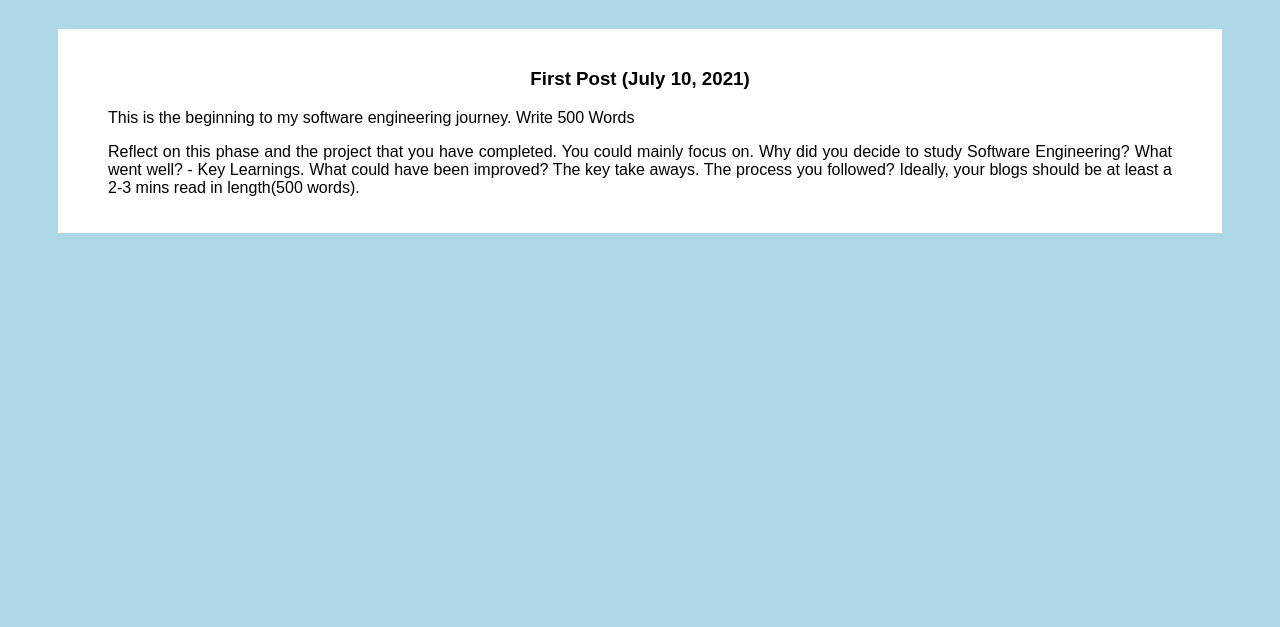
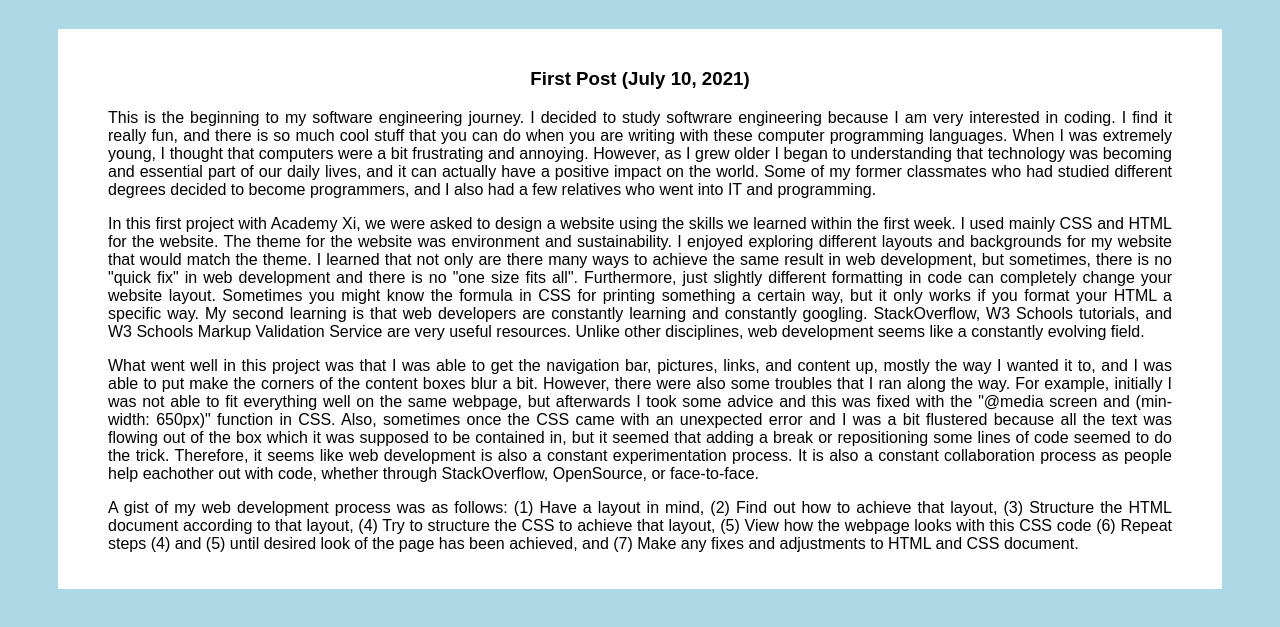
Before and after one commit to codingspirits/se-blog, a plain HTML site: page index.html in a window 1280 px wide. Shown: the part 203-830 px from the top of the page. Before the commit the page ends 800 px from the top, so only its background shows below. Drawn offline with Linux system fonts and the light colour scheme.

Commit message:
First blog post

```diff
--- a/index.html
+++ b/index.html
@@ -24,19 +24,12 @@
 
         <section class= post>
             <div id= middle><h3> First Post (July 10, 2021)</h3></div>
-            <div><p> This is the beginning to my software engineering journey. Write 500 Words </p>
+            <div>
+                <p> This is the beginning to my software engineering journey. I decided to study softwrare engineering because I am very interested in coding. I find it really fun, and there is so much cool stuff that you can do when you are writing with these computer programming languages. When I was extremely young, I thought that computers were a bit frustrating and annoying. However, as I grew older I began to understanding that technology was becoming and essential part of our daily lives, and it can actually have a positive impact on the world. Some of my former classmates who had studied different degrees decided to become programmers, and I also had a few relatives who went into IT and programming. </p>
+                <p>In this first project with Academy Xi, we were asked to design a website using the skills we learned within the first week. I used mainly CSS and HTML for the website. The theme for the website was environment and sustainability. I enjoyed exploring different layouts and backgrounds for my website that would match the theme. I learned that not only are there many ways to achieve the same result in web development, but sometimes, there is no "quick fix" in web development and there is no "one size fits all". Furthermore, just slightly different formatting in code can completely change your website layout. Sometimes you might know the formula in CSS for printing something a certain way, but it only works if you format your HTML a specific way. My second learning is that web developers are constantly learning and constantly googling. StackOverflow, W3 Schools tutorials, and W3 Schools Markup Validation Service are very useful resources. Unlike other disciplines, web development seems like a constantly evolving field.</p>
+                <p>What went well in this project was that I was able to get the navigation bar, pictures, links, and content up, mostly the way I wanted it to, and I was able to put make the corners of the content boxes blur a bit. However, there were also some troubles that I ran along the way. For example, initially I was not able to fit everything well on the same webpage, but afterwards I took some advice and this was fixed with the "@media screen and (min-width: 650px)" function in CSS. Also, sometimes once the CSS came with an unexpected error and I was a bit flustered because all the text was flowing out of the box which it was supposed to be contained in, but it seemed that adding a break or repositioning some lines of code seemed to do the trick. Therefore, it seems like web development is also a constant experimentation process. It is also a constant collaboration process as people help eachother out with code, whether through StackOverflow, OpenSource, or face-to-face.</p>
+                <p>A gist of my web development process was as follows: (1) Have a layout in mind, (2) Find out how to achieve that layout, (3) Structure the HTML document according to that layout, (4) Try to structure the CSS to achieve that layout, (5) View how the webpage looks with this CSS code (6) Repeat steps (4) and (5) until desired look of the page has been achieved, and (7) Make any fixes and adjustments to HTML and CSS document.</p>
 
-            <p>Reflect on this phase and the project that you have completed.
-
-You could mainly focus on.
-
-Why did you decide to study Software Engineering?
-What went well? -  Key Learnings.
-What could have been improved?
-The key take aways.
-The process you followed?
-Ideally, your blogs should be at least a 2-3 mins read in length(500 words).
-            </p>
             </div>
         </section>
 
```
